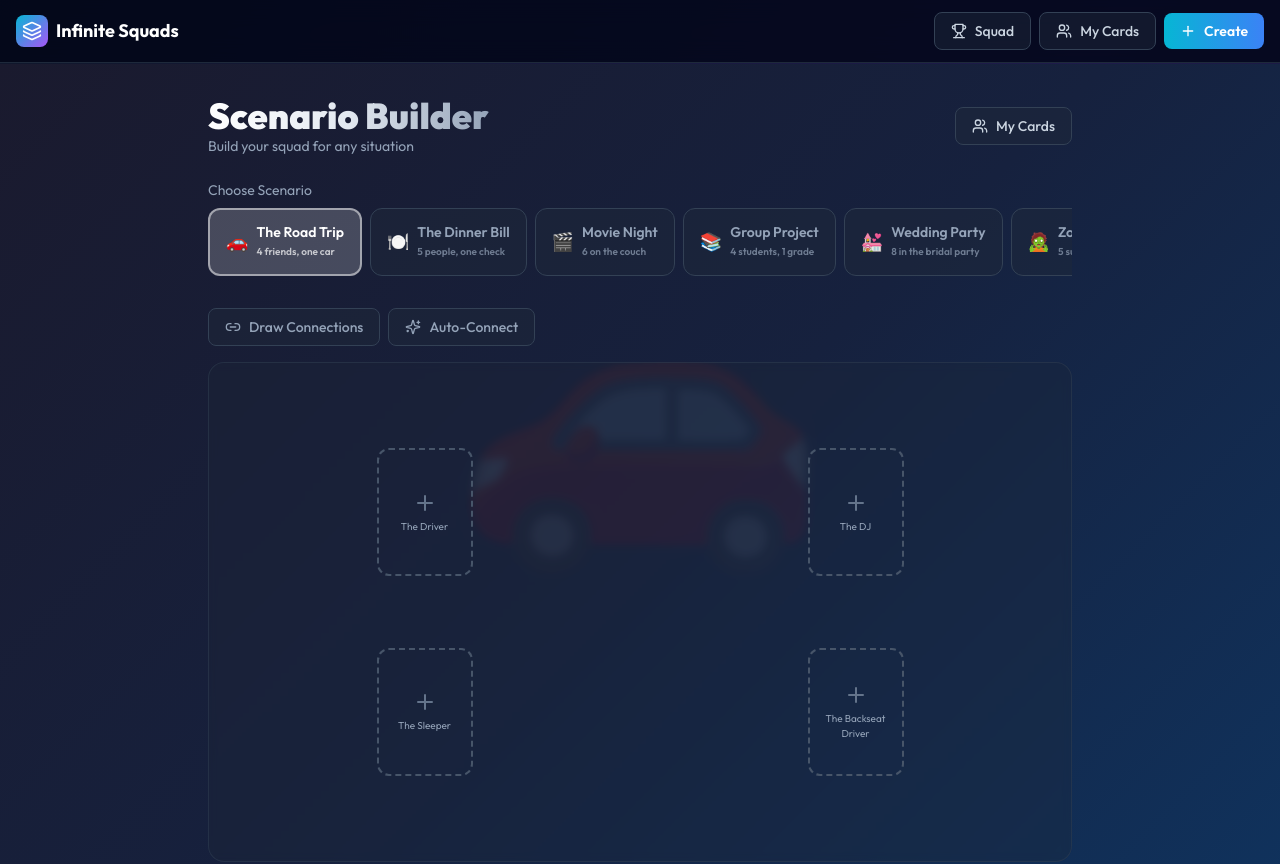
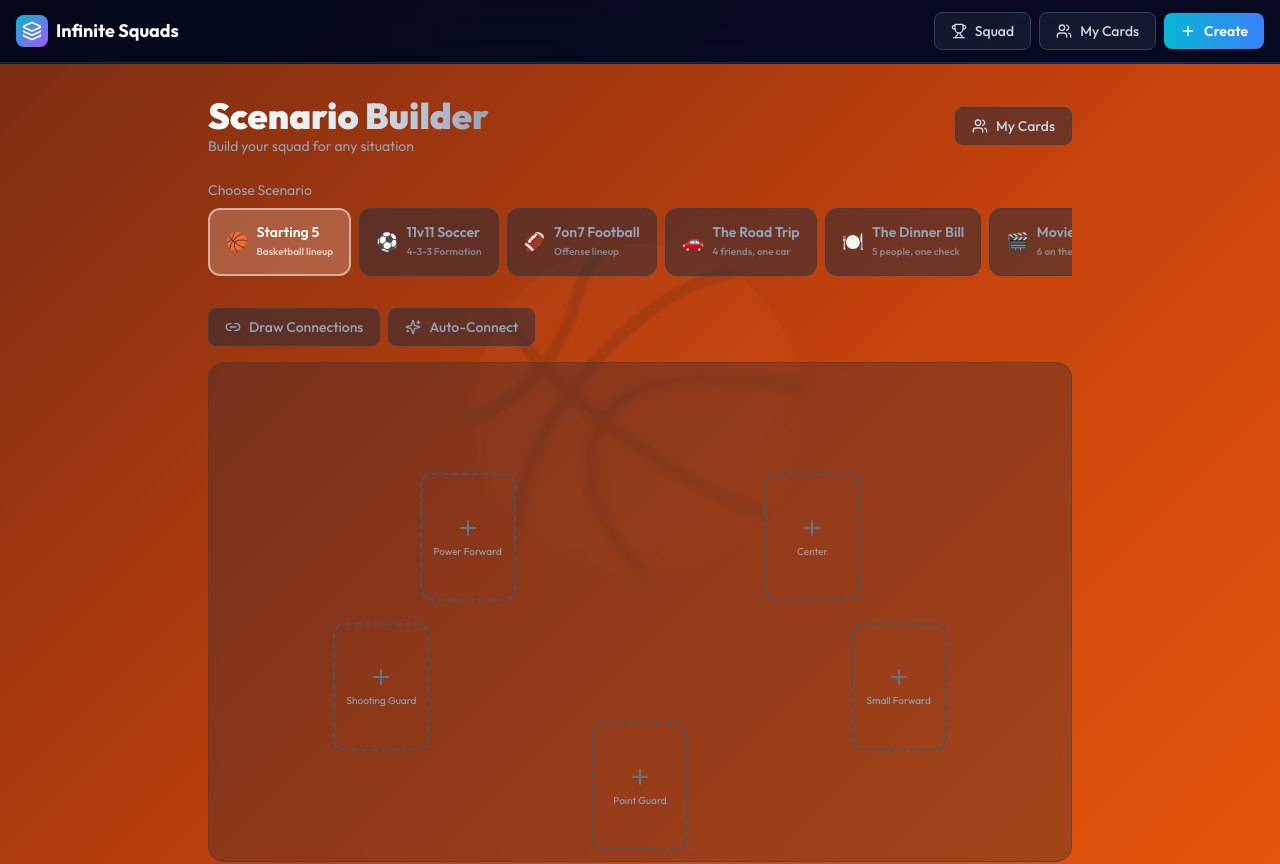
Before and after one commit to mje724/infinite-squads, a Next.js app: page /squad in a window 1280 px wide. Shown: the top 864 px of the page. Built offline with nearby package versions, Linux system fonts and the light colour scheme.

Commit message:
Add sports lineups to scenarios

```diff
--- a/src/app/squad/page.tsx
+++ b/src/app/squad/page.tsx
@@ -10,6 +10,62 @@ import { useRouter } from 'next/navigation';
 
 // Scenario Definitions
 const SCENARIOS = [
+  {
+    id: 'starting5',
+    name: 'Starting 5',
+    description: 'Basketball lineup',
+    slots: 5,
+    background: 'linear-gradient(135deg, #7c2d12 0%, #c2410c 50%, #ea580c 100%)',
+    backgroundImage: '🏀',
+    roles: ['Point Guard', 'Shooting Guard', 'Small Forward', 'Power Forward', 'Center'],
+    positions: [
+      { x: 50, y: 85 },
+      { x: 20, y: 65 },
+      { x: 80, y: 65 },
+      { x: 30, y: 35 },
+      { x: 70, y: 35 },
+    ]
+  },
+  {
+    id: 'soccer11',
+    name: '11v11 Soccer',
+    description: '4-3-3 Formation',
+    slots: 11,
+    background: 'linear-gradient(135deg, #14532d 0%, #166534 50%, #15803d 100%)',
+    backgroundImage: '⚽',
+    roles: ['GK', 'LB', 'CB', 'CB', 'RB', 'CDM', 'CM', 'CM', 'LW', 'ST', 'RW'],
+    positions: [
+      { x: 50, y: 90 },
+      { x: 15, y: 70 },
+      { x: 38, y: 75 },
+      { x: 62, y: 75 },
+      { x: 85, y: 70 },
+      { x: 50, y: 55 },
+      { x: 30, y: 45 },
+      { x: 70, y: 45 },
+      { x: 15, y: 25 },
+      { x: 50, y: 15 },
+      { x: 85, y: 25 },
+    ]
+  },
+  {
+    id: 'football7',
+    name: '7on7 Football',
+    description: 'Offense lineup',
+    slots: 7,
+    background: 'linear-gradient(135deg, #1e3a5f 0%, #2563eb 50%, #3b82f6 100%)',
+    backgroundImage: '🏈',
+    roles: ['QB', 'RB', 'WR', 'WR', 'WR', 'TE', 'Center'],
+    positions: [
+      { x: 50, y: 70 },
+      { x: 50, y: 85 },
+      { x: 10, y: 30 },
+      { x: 50, y: 30 },
+      { x: 90, y: 30 },
+      { x: 75, y: 55 },
+      { x: 25, y: 55 },
+    ]
+  },
   {
     id: 'road-trip',
     name: 'The Road Trip',
```
